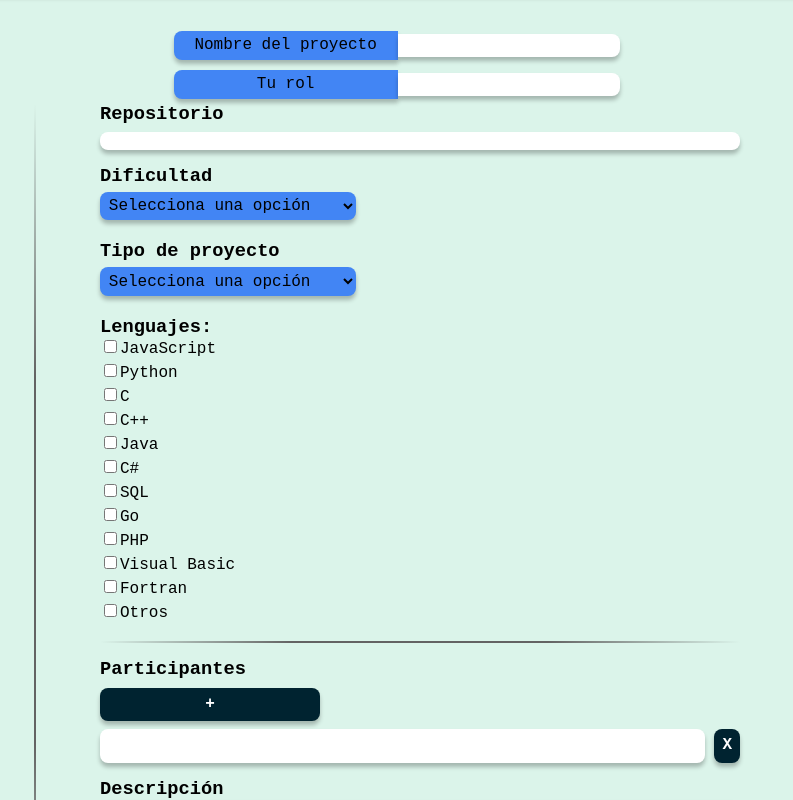
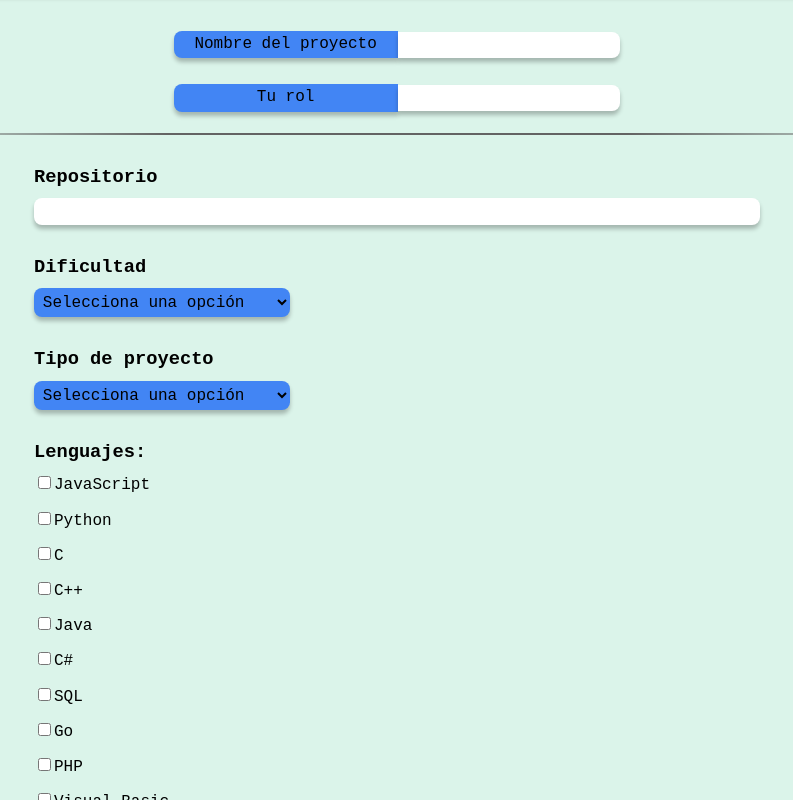
Before and after one commit to JavierBrizuela/exceso_de_iteraciones, a React (Vite) app in the folder Frontend/: page /createproject in a window 1280 px wide. Shown: the part 360-1160 px from the top of the page, without its empty margins (243-1036 px from the left). Built offline with nearby package versions, Linux system fonts and the light colour scheme; a web font is replaced by a local one.

Commit message:
Fix and create styles - CreateProject.jsx

```diff
--- a/Frontend/src/routes/CreateProject/CreateProject.css
+++ b/Frontend/src/routes/CreateProject/CreateProject.css
@@ -1,11 +1,11 @@
-.project-wrapper {
+.new-project-wrapper {
   display: flex;
   flex-direction: column;
   padding: 4rem;
   gap: 2rem;
 }
 
-.project-title {
+.new-project-title {
   padding: 3rem;
   background: linear-gradient(to bottom, var(--blue), var(--green));
   box-shadow: 0 4px 4px 0 rgba(0, 0, 0, 0.25);
@@ -17,7 +17,7 @@
   width: 100%;
 }
 
-.project-title-shadow {
+.new-project-title-shadow {
   background: var(--transparency);
   padding: 2rem;
   border-radius: 0.25rem;
@@ -27,22 +27,27 @@
   width: 60%;
 }
 
-.project-title-text {
+.new-new-project-title-text {
   font-size: 2rem;
   display: flex;
   justify-content: center;
 }
 
-.project-username-info {
+.new-form {
+  display: flex;
+  flex-direction: column;
+  gap: 1rem;
+}
+
+.new-project-username-info {
   display: flex;
   justify-content: center;
   align-items: center;
 }
 
-.project-username-info label {
+.new-project-username-info label {
   background-color: var(--background-icon);
   width: 14rem;
-  height: 1.8rem;
   display: flex;
   justify-content: center;
   align-items: center;
@@ -51,9 +56,10 @@
   border: none;
   padding: 0.3rem;
   margin: 5px 0 5px 0;
+  text-align: center;
 }
 
-.created-by-user-icon {
+.new-created-by-user-icon {
   display: block;
   background-position: center;
   background-size: cover;
@@ -62,8 +68,8 @@
   background-image: url(../../assets/icon-username.png);
 }
 
-.project-tag-created-by {
-  padding: 0.15rem 0.4rem;
+.new-project-tag-created-by {
+  padding: 0.27rem 0.4rem;
   box-shadow: 0 4px 4px 0 rgba(0, 0, 0, 0.25);
   border-radius: 0 0.5rem 0.5rem 0;
   border: none;
@@ -72,21 +78,25 @@
   background-color: white;
 }
 
-.project-basic-info-center {
+.new-project-basic-info-center {
   display: flex;
   justify-content: center;
   width: 100%;
+  flex-direction: column;
+  gap: 2rem;
 }
 
-.project-basic-info {
+.new-project-basic-info {
   display: flex;
   align-items: center;
   gap: 4rem;
   max-width: 726px;
   flex-grow: 1;
+  width: 100%;
+  align-self: center;
 }
 
-.tags-wrapper {
+.new-tags-wrapper {
   display: flex;
   flex-direction: column;
   flex-grow: 1;
@@ -95,13 +105,13 @@
   padding: 1.5rem 1rem 1rem 1rem;
 }
 
-.project-tags-type-difficulty {
+.new-project-tags-type-difficulty {
   display: flex;
   justify-content: space-between;
   gap: 2rem;
 }
 
-.project-tag {
+.new-project-tag {
   border-radius: 0.5rem;
   padding: 0.5rem;
   border: 1px solid var(--dark-blue);
@@ -111,29 +121,29 @@
   color: white;
 }
 
-.project-details-type {
+.new-project-details-type {
   background-color: var(--type-tag);
 }
 
-.project-details-difficulty {
+.new-project-details-difficulty {
   background-color: var(--difficulty-tag);
 }
 
-.project-tags-languages {
+.new-project-tags-languages {
   display: flex;
   gap: 1rem;
 }
 
-.project-details-status {
+.new-project-details-status {
   background-color: var(--status-tag);
   white-space: nowrap;
 }
 
-.project-details-language {
+.new-project-details-language {
   background-color: var(--language-tag);
 }
 
-.separator-vertical {
+.new-separator-vertical {
   width: 2px;
   height: 100%;
   background: linear-gradient(
@@ -145,31 +155,30 @@
   );
 }
 
-.project-repo-members {
+.new-project-repo-members {
   display: flex;
   flex-direction: column;
-  gap: 1rem;
+  gap: 2rem;
+  width: 100%;
 }
 
-.url-wrapper {
+.new-url-wrapper {
   display: flex;
-
 }
 
-.repository,
-.project-team {
+.new-input {
   display: flex;
   flex-direction: column;
-  gap: 0.5rem;
+  gap: 0.7rem;
 }
 
-.repository-text {
+.new-repository-text {
   display: flex;
   align-items: center;
   height: 2rem;
 }
 
-.copy-url-icon-wrapper {
+.new-copy-url-icon-wrapper {
   background-color: var(--background-icon);
   width: 1.8rem;
   height: 1.8rem;
@@ -183,7 +192,7 @@
   cursor: pointer;
 }
 
-.copy-url-icon {
+.new-copy-url-icon {
   background-image: url(/src/assets/copy-project-details.png);
   background-size: 20px 20px;
   background-position: center;
@@ -193,40 +202,40 @@
   display: block;
 }
 
-.repository-text {
+.new-repository-text {
   background: white;
   width: 100%;
-  box-shadow:  4px rgba(0, 0, 0, 0.25);
-  border-radius: 0.5rem ;
-  padding: 0 0.5rem;
-  border: none;
-  outline: none;
-}
-
-.project-info-members {
-  display: flex;
-  flex-direction: column;
-  gap: 0.6rem;
-
-}
-.new-participant {
-  display: flex;
-}
-
-.new-participant button {
-  margin-left: 0.6rem;
-}
-.project-member-team {
-  background: white;
-  width: 100%;
-  box-shadow: 0 4px 4px 0 rgba(0, 0, 0, 0.25);
+  box-shadow: 4px rgba(0, 0, 0, 0.25);
   border-radius: 0.5rem;
   padding: 0 0.5rem;
   border: none;
   outline: none;
 }
 
-.separator-horizontal {
+.new-project-info-members {
+  display: flex;
+  flex-direction: column;
+  gap: 0.6rem;
+}
+.new-new-participant {
+  display: flex;
+}
+
+.new-new-participant button {
+  margin-left: 0.6rem;
+}
+
+.new-project-member-team {
+  background: white;
+  width: 100%;
+  box-shadow: 0 4px 4px 0 rgba(0, 0, 0, 0.25);
+  border-radius: 0.5rem;
+  padding: 0.27rem 0.4rem;
+  border: none;
+  outline: none;
+}
+
+.new-separator-horizontal {
   width: 100%;
   height: 2px;
   background: linear-gradient(
@@ -238,7 +247,7 @@
   );
 }
 
-.description {
+.new-description {
   display: flex;
   flex-direction: column;
   gap: 1rem;
@@ -246,9 +255,8 @@
   align-self: center;
 }
 
-.description-text {
+.new-description-text {
   background: white;
-  width: 40rem;
   min-height: 10rem;
   box-shadow: 0 4px 4px 0 rgba(0, 0, 0, 0.25);
   border-radius: 0.5rem;
@@ -258,7 +266,7 @@
   resize: vertical;
 }
 
-.desplegable-select{
+.new-desplegable-select {
   background-color: var(--background-icon);
   width: 16rem;
   height: 1.8rem;
@@ -269,10 +277,9 @@
   border-radius: 0.5rem;
   border: none;
   padding: 0.3rem;
-  margin: 5px 0 5px 0;
 }
 
-.request {
+.new-request {
   display: flex;
   flex-direction: column;
   gap: 1rem;
@@ -280,7 +287,7 @@
   align-items: center;
 }
 
-.button-request-join {
+.new-button-request-join {
   border: none;
   outline: none;
   border-radius: 0.5rem;
@@ -291,18 +298,23 @@
   transition: all 0.6s ease;
   font-weight: bold;
   max-width: 220px;
+  display: flex;
+  align-self: center;
 }
 
-.button-request-join:hover {
+.new-button-request-join:hover {
   cursor: pointer;
   transform: scale(1.05);
   background-color: var(--font-color);
   color: var(--dark-blue);
 }
 
+.new-add {
+  align-self: flex-start;
+}
 
 @media (max-width: 500px) {
-  .project-title-shadow {
+  .new-project-title-shadow {
     background: none;
     border-radius: initial;
     border-color: transparent;
@@ -311,17 +323,17 @@
     width: initial;
   }
 
-  .project-tags-type-difficulty {
+  .new-project-tags-type-difficulty {
     gap: 0.5rem;
   }
 }
 
 @media (max-width: 775px) {
-  .project-wrapper {
+  .new-project-wrapper {
     padding: 2rem;
   }
 
-  .project-basic-info {
+  .new-project-basic-info {
     flex-direction: column;
     gap: 0.5rem;
   }
--- a/Frontend/src/routes/CreateProject/CreateProject.jsx
+++ b/Frontend/src/routes/CreateProject/CreateProject.jsx
@@ -101,17 +101,17 @@ function CreateProject() {
   };
 
   return (
-    <div className="project-wrapper">
-      <div className="project-title">
-        <div className="project-title-shadow">
-          <h1 className="project-title-text">Nuevo proyecto</h1>
+    <div className="new-project-wrapper">
+      <div className="new-project-title">
+        <div className="new-project-title-shadow">
+          <h1 className="new-project-title-text">Nuevo proyecto</h1>
         </div>
       </div>
-      <form onSubmit={handleSubmit}>
-        <div className="project-username-info">
-          <label className="project-info">Nombre del proyecto</label>
+      <form className="new-form" onSubmit={handleSubmit}>
+        <div className="new-project-username-info">
+          <label className="new-project-info">Nombre del proyecto</label>
           <input
-            className="project-tag-created-by"
+            className="new-project-tag-created-by"
             type="text"
             id="title"
             name="title"
@@ -120,10 +120,10 @@ function CreateProject() {
             required
           />
         </div>
-        <div className="project-username-info">
-          <label className="project-info">Tu rol</label>
+        <div className="new-project-username-info">
+          <label className="new-project-info">Tu rol</label>
           <input
-            className="project-tag-created-by"
+            className="new-project-tag-created-by"
             type="text"
             id="rolUser"
             name="rolUser"
@@ -132,15 +132,15 @@ function CreateProject() {
             required
           />
         </div>
-        <div className="project-basic-info-center">
-          <div className="project-basic-info">
-            <span className="separator-vertical"></span>
-            <div className="project-repo-members">
-              <div className="repository">
-                <h3 className="project-info">Repositorio</h3>
-                <div className="url-wrapper">
+        <div className="new-project-basic-info-center">
+          <span className="new-separator-horizontal"></span>
+          <div className="new-project-basic-info">
+            <div className="new-project-repo-members">
+              <div className="new-input">
+                <h3 className="new-project-info">Repositorio</h3>
+                <div className="new-url-wrapper">
                   <input
-                    className="project-member-team"
+                    className="new-project-member-team"
                     type="text"
                     id="repository"
                     name="repository"
@@ -150,10 +150,10 @@ function CreateProject() {
                   />
                 </div>
               </div>
-              <div>
-                <h3 className="project-info">Dificultad</h3>
+              <div className="new-input">
+                <h3 className="new-project-info">Dificultad</h3>
                 <select
-                  className="desplegable-select"
+                  className="new-desplegable-select"
                   id="difficulty"
                   name="difficulty"
                   value={formData.difficulty}
@@ -166,10 +166,10 @@ function CreateProject() {
                   ))}
                 </select>
               </div>
-              <div>
-                <h3 className="project-info">Tipo de proyecto</h3>
+              <div className="new-input">
+                <h3 className="new-project-info">Tipo de proyecto</h3>
                 <select
-                  className="desplegable-select"
+                  className="new-desplegable-select"
                   id="type"
                   name="type"
                   value={formData.type}
@@ -182,7 +182,7 @@ function CreateProject() {
                   ))}
                 </select>
               </div>
-              <div>
+              <div className="new-input">
                 <h3>Lenguajes:</h3>
                 {languagesList.map((lang, index) => (
                   <div key={index}>
@@ -197,17 +197,20 @@ function CreateProject() {
                   </div>
                 ))}
               </div>
-              <span className="separator-horizontal"></span>
-              <div className="project-info-members">
-                <div className="project-team">
-                  <h3 className="project-info">Participantes</h3>
-                  <button type="button" onClick={agregarUsuario} className="button-request-join">
+              <span className="new-separator-horizontal"></span>
+              <div className="new-project-info-members">
+                <div className="new-input">
+                  <h3 className="new-project-info">Participantes</h3>
+                  <button
+                    type="button"
+                    onClick={agregarUsuario}
+                    className="new-button-request-join new-add">
                     +
                   </button>
                   {formData.participants.map((participant, index) => (
-                    <div key={index} className="new-participant">
+                    <div key={index} className="new-new-participant">
                       <input
-                        className="project-member-team"
+                        className="new-project-member-team"
                         type="text"
                         id={`user${index}`}
                         name={`nombre-${index}`}
@@ -218,17 +221,17 @@ function CreateProject() {
                       <button
                         type="button"
                         onClick={() => eliminarUsuario(index)}
-                        className="button-request-join">
+                        className="new-button-request-join">
                         X
                       </button>
                     </div>
                   ))}
                 </div>
               </div>
-              <div className="proyectDescription">
-                <h3 className="project-info">Descripción</h3>
+              <div className="new-input">
+                <h3 className="new-project-info">Descripción</h3>
                 <textarea
-                  className="description-text"
+                  className="new-description-text"
                   type="text"
                   id="description"
                   name="description"
@@ -237,7 +240,7 @@ function CreateProject() {
                   required
                 />
               </div>
-              <button type="submit" className="button-request-join">
+              <button type="submit" className="new-button-request-join">
                 Crear Proyecto
               </button>
             </div>
```
